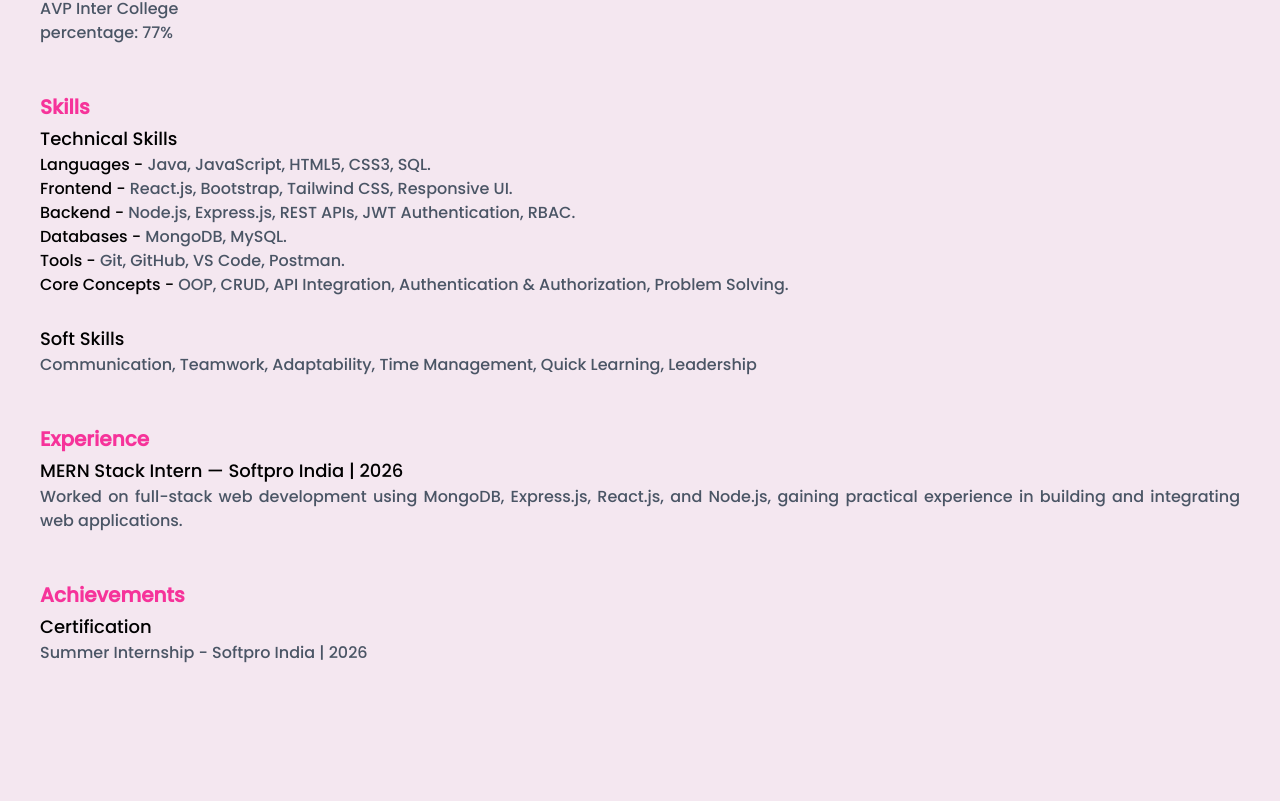
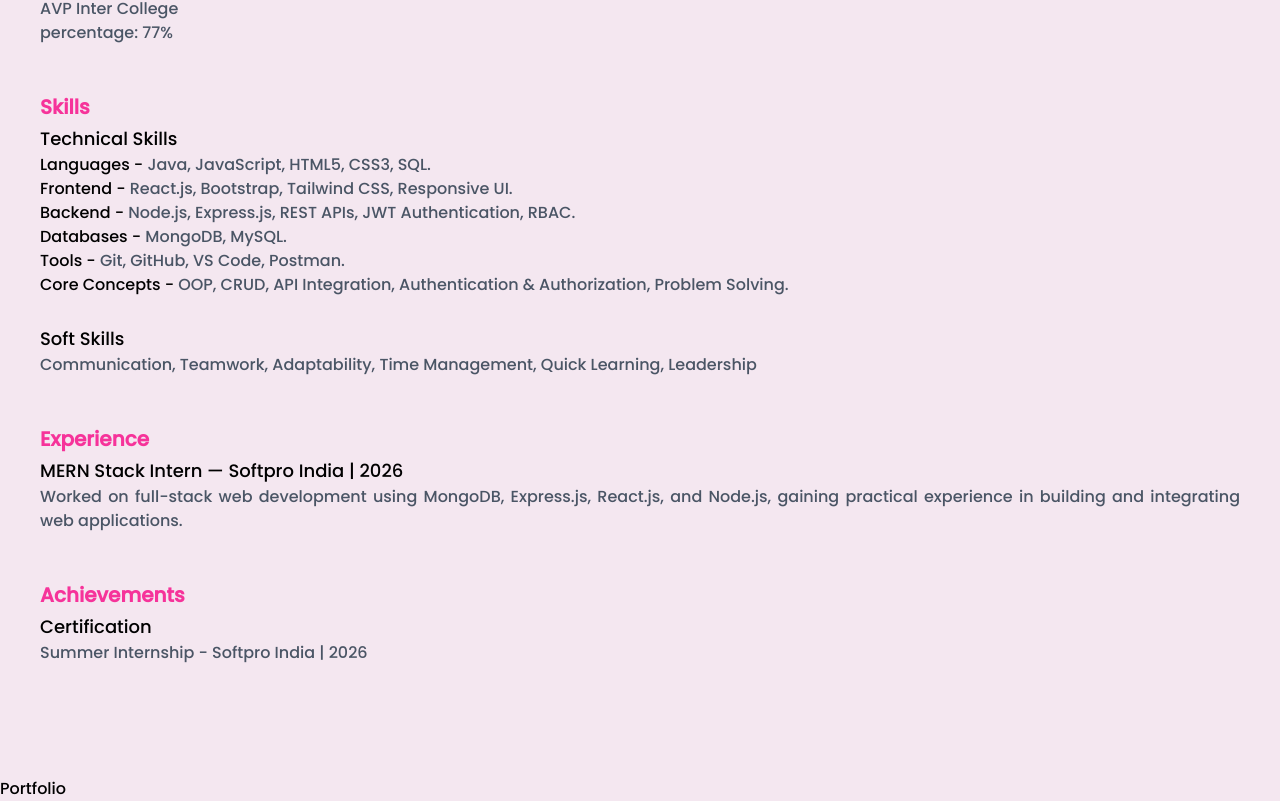
Before and after one commit to mahima14356-max/Portfolio, a React app: page / in a window 1280 px wide. Shown: the part 1110-1911 px from the top of the page. Before the commit the page ends 1887 px from the top, so only its background shows below. Built offline with nearby package versions, Linux system fonts and the light colour scheme; the HTML template or start-up script is replaced by a standard one.

Commit message:
minor bug fixed

```diff
--- a/src/App.jsx
+++ b/src/App.jsx
@@ -2,6 +2,7 @@
 import Navbar from './components/Navbar'
 import Home from './components/Home'
 import About from './components/About'
+import Portfolio from './components/Portfolio'
 
 const App = () => {
   return (
@@ -9,6 +10,8 @@
     <Navbar/>
     <Home/>
     <About/>
+    <Portfolio/>
+
     </>
   )
 }
--- a/src/components/Portfolio.jsx
+++ b/src/components/Portfolio.jsx
@@ -0,0 +1,9 @@
+import React from 'react'
+
+const Portfolio = () => {
+  return (
+    <div>Portfolio</div>
+  )
+}
+
+export default Portfolio
```
